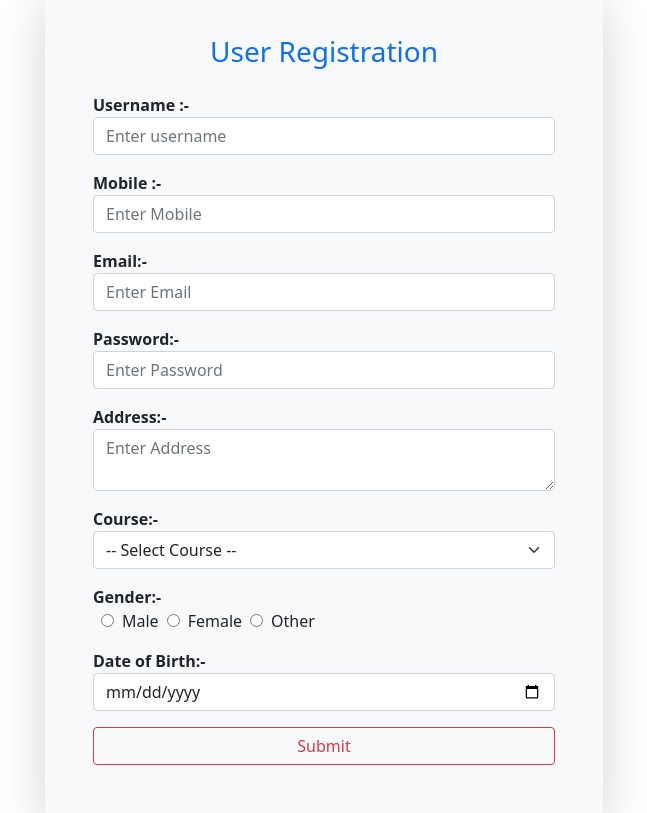
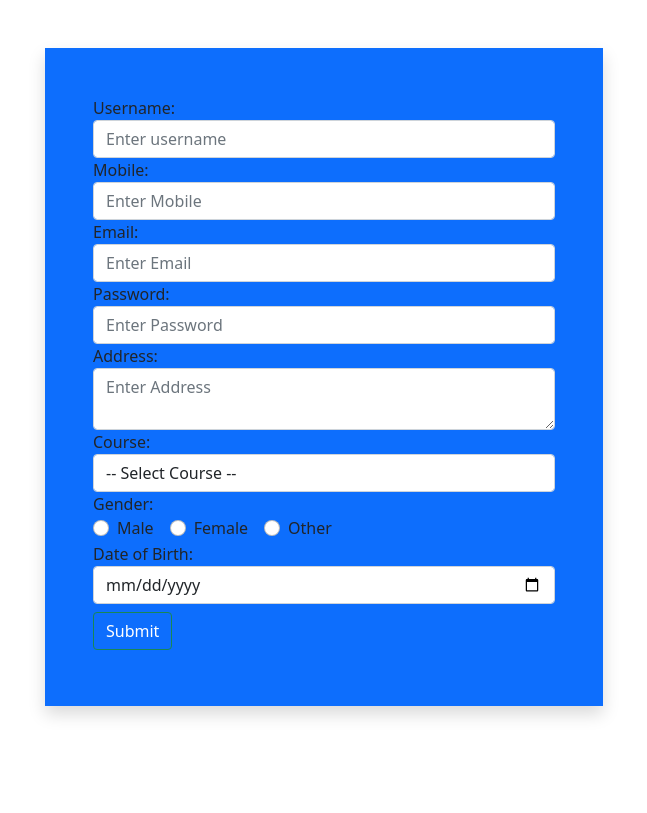
Before and after one commit to atulpal-web/Event-hand, a React (Create React App) app: page / in a window 1280 px wide. Shown: the whole page, without its empty margins (316-963 px from the left). Built offline with nearby package versions, Linux system fonts and the light colour scheme.

Commit message:
Your commit message

```diff
--- a/src/HandleForm/ReactHookForm.jsx
+++ b/src/HandleForm/ReactHookForm.jsx
@@ -1,4 +1,5 @@
 import { useForm } from "react-hook-form";
+// import 'bootstrap/dist/css/bootstrap.min.css'; // Importing Bootstrap CSS
 
 const ReactHookForm = () => {
     const { register, handleSubmit, formState: { errors } } = useForm();
@@ -8,89 +9,94 @@ const ReactHookForm = () => {
     }
 
     return (
-        <div className="container d-flex justify-content-center align-items-center vh-100">
-            <div className="col-lg-6 p-5 shadow-lg rounded bg-light">
-                <form method="post" onSubmit={handleSubmit(signup)}>
-                    <h3 className="text-center mb-4 text-primary">User Registration</h3>
-
-                    <div className="mb-3">
-                        <strong className="form-strong">Username :-</strong>
-                        <input type="text" {...register('username', {
+        <div className="container mt-5">
+            <form onSubmit={handleSubmit(signup)} className="col-lg-6 mx-auto my-5 p-5 shadow bg-primary">
+                <div className="form-group">
+                    <label>Username:</label>
+                    <input type="text" className="form-control" {...register('username', {
                         required: "Enter username",
                         minLength: { value: 3, message: "Minimum 3 characters" },
                         maxLength: { value: 20, message: "Maximum 20 characters" },
                         pattern: { value: /^[A-Za-z]+$/, message: "Only characters are allowed" }
-                        })} className="form-control" placeholder="Enter username" />
-                        <p className="text-danger">{errors.username?.message}</p>
+                    })} placeholder="Enter username" />
+                    <small className="text-danger">{errors.username?.message}</small>
                 </div>
 
-                    <div className="mb-3">
-                        <strong className="form-strong">Mobile :-</strong>
-                        <input type="text" {...register('mobile', {
+                <div className="form-group">
+                    <label>Mobile:</label>
+                    <input type="text" className="form-control" {...register('mobile', {
                         required: "Enter mobile number",
                         pattern: { value: /^[0-9]{10}$/, message: "Enter a valid 10-digit mobile number" }
-                        })} className="form-control" placeholder="Enter Mobile" />
-                        <p className="text-danger">{errors.mobile?.message}</p>
+                    })} placeholder="Enter Mobile" />
+                    <small className="text-danger">{errors.mobile?.message}</small>
                 </div>
 
-                    <div className="mb-3">
-                        <strong className="form-strong">Email:-</strong>
-                        <input type="email" {...register('email', {
+                <div className="form-group">
+                    <label>Email:</label>
+                    <input type="email" className="form-control" {...register('email', {
                         required: "Enter email",
-                            pattern: { value: /^[^\s@]+@[^\s@]+\.[^\s@]+$/, message: "Enter a valid email address" }
-                        })} className="form-control" placeholder="Enter Email" />
-                        <p className="text-danger">{errors.email?.message}</p>
+                        pattern: { value: /^[A-Za-z0-9._%+-]+@[A-Za-z0-9.-]+\.[A-Za-z]{2,}$/, message: "Enter a valid email address" }
+                    })} placeholder="Enter Email" />
+                    <small className="text-danger">{errors.email?.message}</small>
                 </div>
 
-                    <div className="mb-3">
-                        <strong className="form-strong">Password:-</strong>
-                        <input type="password" {...register('password', {
+                <div className="form-group">
+                    <label>Password:</label>
+                    <input type="password" className="form-control" {...register('password', {
                         required: "Enter password",
                         minLength: { value: 6, message: "Minimum 6 characters required" }
-                        })} className="form-control" placeholder="Enter Password" />
-                        <p className="text-danger">{errors.password?.message}</p>
+                    })} placeholder="Enter Password" />
+                    <small className="text-danger">{errors.password?.message}</small>
                 </div>
 
-                    <div className="mb-3">
-                        <strong className="form-strong">Address:-</strong>
-                        <textarea {...register('address', {
+                <div className="form-group">
+                    <label>Address:</label>
+                    <textarea className="form-control" {...register('address', {
                         required: "Enter address"
-                        })} className="form-control" placeholder="Enter Address"></textarea>
-                        <p className="text-danger">{errors.address?.message}</p>
+                    })} placeholder="Enter Address"></textarea>
+                    <small className="text-danger">{errors.address?.message}</small>
                 </div>
 
-                    <div className="mb-3">
-                        <strong className="form-strong">Course:-</strong>
-                        <select {...register('course', { required: "Select a course" })} className="form-select">
+                <div className="form-group">
+                    <label>Course:</label>
+                    <select className="form-control" {...register('course', { required: "Select a course" })}>
                         <option value="">-- Select Course --</option>
                         <option value="Web">Web</option>
                         <option value="App">App</option>
                         <option value="Game">Game</option>
                     </select>
-                        <p className="text-danger">{errors.course?.message}</p>
+                    <small className="text-danger">{errors.course?.message}</small>
                 </div>
 
-                    <div className="mb-3">
-                        <strong className="form-strong">Gender:-</strong>
+                <div className="form-group">
+                    <label>Gender:</label>
                     <div>
-                            <input type="radio" {...register('gender', { required: "Select a gender" })} value="Male" className="mx-2" />Male
-                            <input type="radio" {...register('gender', { required: "Select a gender" })} value="Female" className="mx-2" />Female
-                            <input type="radio" {...register('gender', { required: "Select a gender" })} value="Other" className="mx-2" />Other
+                        <div className="form-check form-check-inline">
+                            <input className="form-check-input" type="radio" {...register('gender', { required: "Select a gender" })} value="Male" />
+                            <label className="form-check-label">Male</label>
                         </div>
-                        <p className="text-danger">{errors.gender?.message}</p>
+                        <div className="form-check form-check-inline">
+                            <input className="form-check-input" type="radio" {...register('gender', { required: "Select a gender" })} value="Female" />
+                            <label className="form-check-label">Female</label>
+                        </div>
+                        <div className="form-check form-check-inline">
+                            <input className="form-check-input" type="radio" {...register('gender', { required: "Select a gender" })} value="Other" />
+                            <label className="form-check-label">Other</label>
+                        </div>
+                    </div>
+                    <small className="text-danger">{errors.gender?.message}</small>
                 </div>
 
-                    <div className="mb-3">
-                        <strong className="form-strong">Date of Birth:-</strong>
-                        <input type="date" {...register('date', { required: "Select a date" })} className="form-control" />
-                        <p className="text-danger">{errors.date?.message}</p>
+                <div className="form-group">
+                    <label>Date of Birth:</label>
+                    <input type="date" className="form-control" {...register('date', { required: "Select a date" })} />
+                    <small className="text-danger">{errors.date?.message}</small>
                 </div>
 
-                    <div className="text-center">
-                        <button className="btn btn-outline-danger w-100">Submit</button>
+                <div>
+                    <button type="submit" className="btn btn-outline-success text-white my-2 ">Submit</button>
                 </div>
             </form>
-            </div>
         </div>
     );
 };
```
Lines whose indentation alone changed are shown as unchanged.
